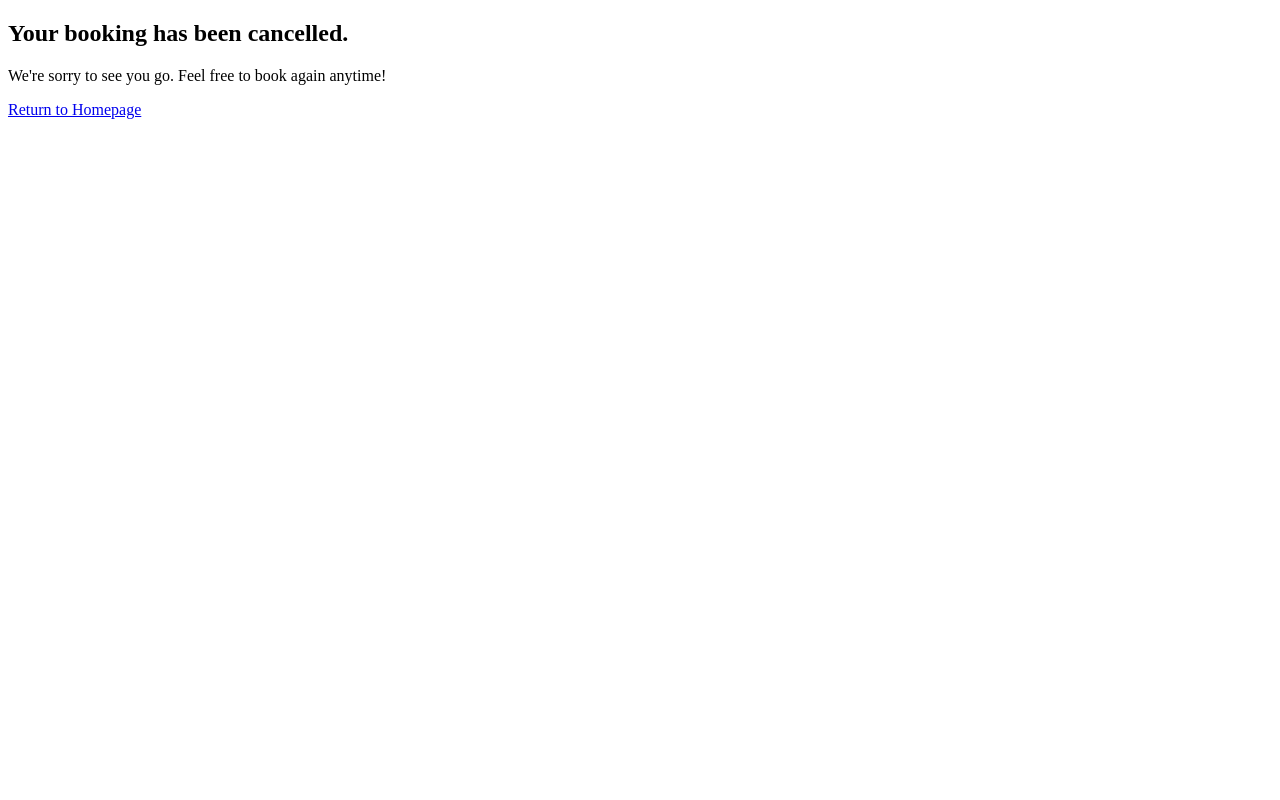
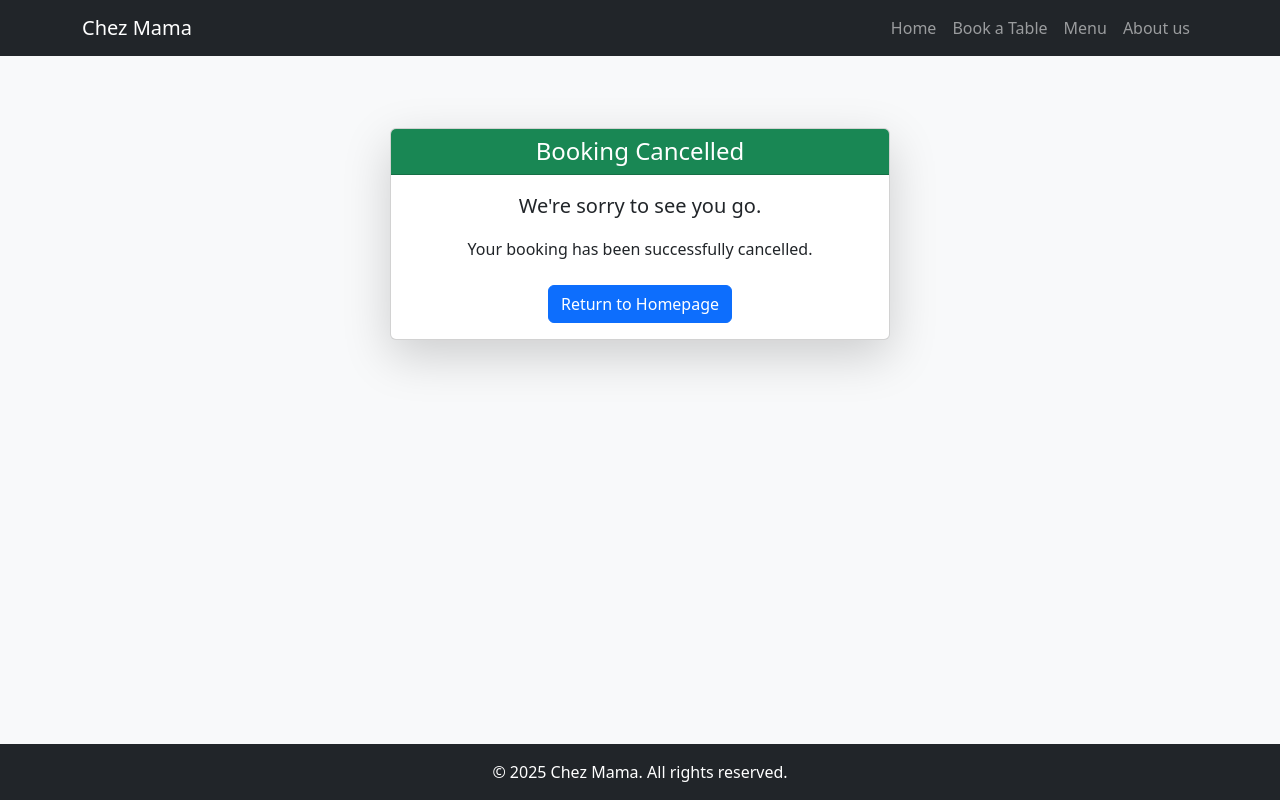
Before and after one commit to Vinsengi/restaurant-booking-app, a Django app: page /cancel-success/ in a window 1280 px wide. Run offline with Django 5.2, Linux system fonts and the light colour scheme.

Commit message:
update & style cancel-success page

```diff
--- a/bookings/templates/bookings/cancel_success.html
+++ b/bookings/templates/bookings/cancel_success.html
@@ -1,11 +1,17 @@
-<!DOCTYPE html>
-<html>
-<head>
-    <title>Booking Cancelled</title>
-</head>
-<body>
-    <h2>Your booking has been cancelled.</h2>
-    <p>We're sorry to see you go. Feel free to book again anytime!</p>
-    <a href="{% url 'home' %}">Return to Homepage</a>
-</body>
-</html>
+{% extends "bookings/base.html" %}
+{% block title %}Booking Cancelled{% endblock %}
+
+{% block content %}
+<div class="container mt-5">
+  <div class="card shadow-lg mx-auto" style="max-width: 500px;">
+    <div class="card-header bg-success text-white text-center">
+      <h4 class="mb-0">Booking Cancelled</h4>
+    </div>
+    <div class="card-body text-center">
+      <p class="lead mb-3">We're sorry to see you go.</p>
+      <p class="mb-4">Your booking has been successfully cancelled.</p>
+      <a href="{% url 'home' %}" class="btn btn-primary">Return to Homepage</a>
+    </div>
+  </div>
+</div>
+{% endblock %}
```
